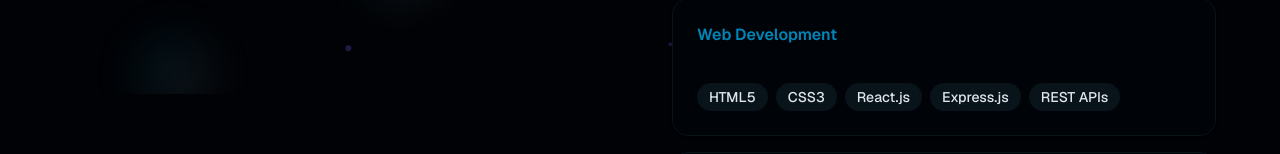
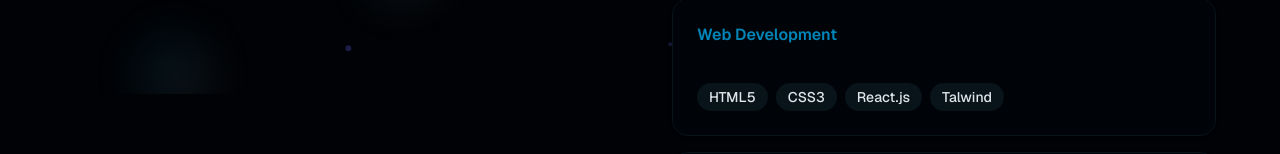
Before and after one commit to bhumi0987/portfolio-main, a Next.js app: page /about in a window 1280 px wide. Shown: the part 706-860 px from the top of the page. Built offline with nearby package versions, Linux system fonts and the light colour scheme.

Commit message:
Update page.tsx

```diff
--- a/app/about/page.tsx
+++ b/app/about/page.tsx
@@ -11,7 +11,7 @@ const skills = [
   },
   {
     category: "Web Development",
-    items: ["HTML5", "CSS3", "React.js",  "Express.js", "REST APIs"],
+    items: ["HTML5", "CSS3", "React.js", "Talwind"],
   },
   {
     category: "Databases",
@@ -29,6 +29,7 @@ export default function AboutPage() {
   useEffect(() => {
     setIsVisible(true)
   }, [])
+
 
   return (
     <div className="min-h-screen pt-24 pb-16 px-6">
```
